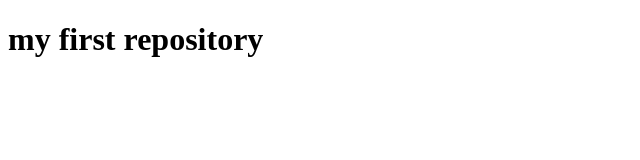
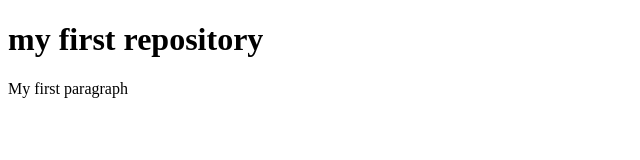
Before and after one commit to tareqhassan2014/my-first-repository, a plain HTML site: page index.html in a window 1280 px wide. Shown: the whole page, without its empty margins (0-640 px from the left). Drawn offline with Linux system fonts and the light colour scheme.

Commit message:
add a p tag

```diff
--- a/index.html
+++ b/index.html
@@ -7,5 +7,6 @@
   </head>
   <body>
     <h1>my first repository</h1>
+    <p>My first paragraph</p>
   </body>
 </html>
```
